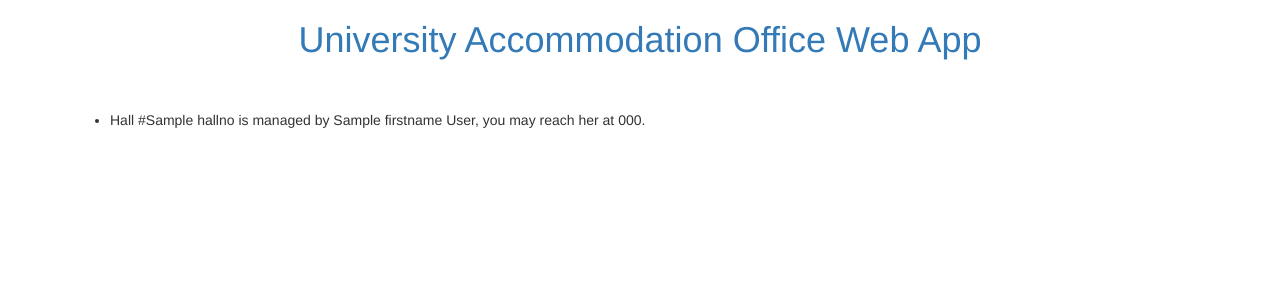
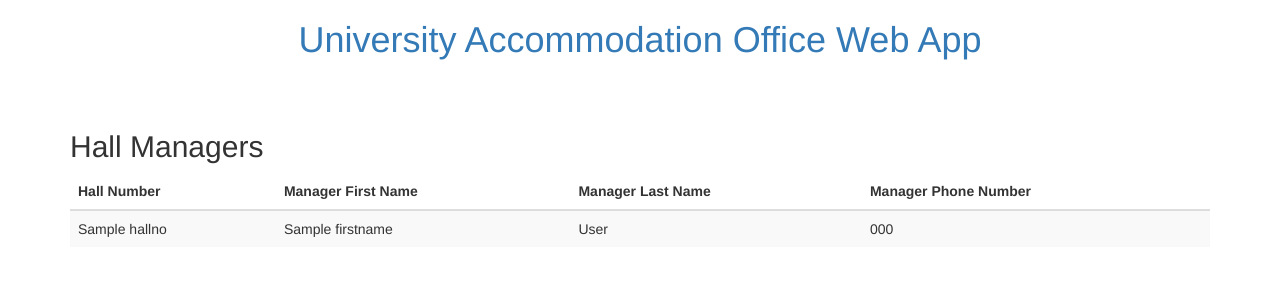
Before and after one commit to mothepro/University-Database, a PHP site: template tpl/q1.twig in a window 1280 px wide. Shown: the top 300 px of the page. Run offline with PHP 8.4, Linux system fonts and the light colour scheme; the template is opened without the code that fills it: most values are stand-ins (such as "Sample title", 1, 10 or a date in 2020); some libraries are stand-ins or nearby versions.

Commit message:
Cleaned up early templates

```diff
--- a/tpl/q1.twig
+++ b/tpl/q1.twig
@@ -3,13 +3,25 @@
 {% block title %}Query One{% endblock %}
 
 {% block body %}
-	<ul>
-	{% for Hall in data %}
-		<li>
-		Hall #{{ Hall.Hallno }} is managed by {{ Hall.Staff.Firstname }} {{ Hall.Staff.Lastname }}, you may reach {{ Hall.Staff.Gender is same as('male') ? 'him' : 'her' }} at {{ Hall.Staff.Phoneno }}.
-		</li>
-	{% else %}
-		<li>No Halls found</li>
-	{% endfor %}
-	</ul>
+	<h2>Hall Managers</h2>
+	<table class="table table-striped">
+		<thead>
+			<tr>
+				<th>Hall Number</th>
+				<th>Manager First Name</th>
+				<th>Manager Last Name</th>
+				<th>Manager Phone Number</th>
+			</tr>
+		</thead>
+		<tbody>
+		{% for Hall in data %}
+			<tr>
+				<td>{{ Hall.Hallno }}</td>
+				<td>{{ Hall.Staff.Firstname }}</td>
+				<td>{{ Hall.Staff.Lastname }}</td>
+				<td>{{ Hall.Staff.Phoneno }}</td>
+			</tr>
+		{% endfor %}
+		</tbody>
+	</table>
 {% endblock %}
--- a/tpl/q3.twig
+++ b/tpl/q3.twig
@@ -3,6 +3,7 @@
 {% block title %}Query Three{% endblock %}
 
 {% block body %}
+	<h2>Summer Leases</h2>
 	<table class="table table-striped">
 		<thead>
 			<tr>
--- a/tpl/q6.twig
+++ b/tpl/q6.twig
@@ -3,6 +3,7 @@
 {% block title %}Query Six{% endblock %}
 
 {% block body %}
+	<h2>Unsatisfactory Inspections</h2>
 	<table class="table table-striped">
 		<thead>
 			<tr>
```
